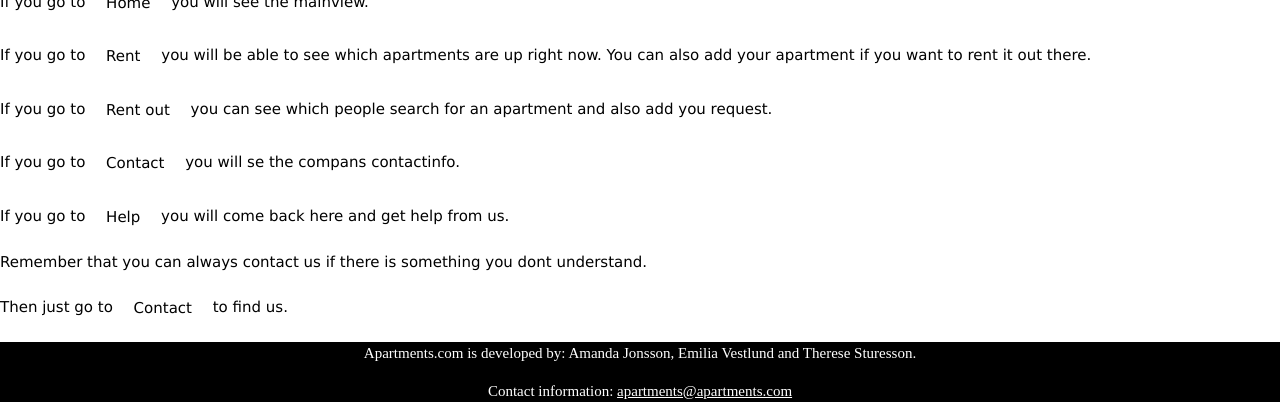
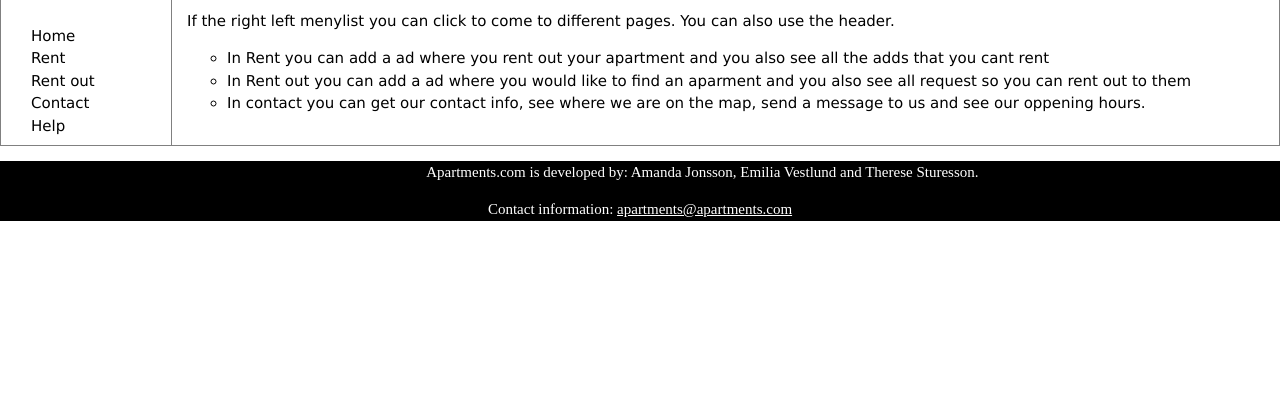
Before and after one commit to AmandaJonsson/Apartments, a website: page frontend/view/Help/help.html in a window 1280 px wide. Shown: the part 484-901 px from the top of the page. After the commit the page ends 800 px from the top, so only its background shows below. Drawn offline with nearby package versions, Linux system fonts and the light colour scheme; files that its build step writes are made by us from their sources.

Commit message:
did more connecting and some helpview

```diff
--- /dev/null
+++ b/frontend/nbproject/customs.json
@@ -0,0 +1,6 @@
+{
+    "elements": {
+        "style": {}
+    },
+    "attributes": {}
+}
--- a/frontend/resources/css/style.css
+++ b/frontend/resources/css/style.css
@@ -32,8 +32,8 @@
 /* The actual popup (appears on top) */
 .popup .popuptext {
     visibility: hidden;
-    width: 160px;
-    background-color: #555;
+    width: 100px;
+    background-color: #543;
     color: #fff;
     text-align: center;
     border-radius: 6px;
--- a/frontend/view/Help/help.html
+++ b/frontend/view/Help/help.html
@@ -18,26 +18,81 @@
 <!-- Header -->
 <div class="header">
   <img src="../../resources/img/A1.png" alt="logo" style="width:100%" />
-  <h1>Help</h1>
 
 </div>
 
- <!-- Main -->
-    <p>If you go to   <a href="../#home" class="w3-button w3-bar-item">Home</a> you
-        will see the mainview.</p>
-    <p>If you go to   <a href="../rent/listRent.html" class="w3-button w3-bar-item">Rent</a>
-    you will be able to see which apartments are up right now. You can also add your apartment
-    if you want to rent it out there.</p>
-    <p>If you go to   <a href="../rentOut/listRentOut.html" class="w3-button w3-bar-item">Rent out</a>
-        you can see which people search for an apartment and also add you request.</p>
-    <p>If you go to   <a href="../Contact/contact.html" class="w3-button w3-bar-item">Contact</a>
-        you will se the compans contactinfo.</p>
-    <p>If you go to   <a href="../Help/help.html" class="w3-button w3-bar-item">Help</a>
-    you will come back here and get help from us.
-    </p>
-    <p>Remember that you can always contact us if there is something you dont understand.</p>
-    <p> Then just go to <a href="../Contact/contact.html" class="w3-button w3-bar-item">Contact</a> to
-    find us. </p>
+
+
+    <style>
+div.container {
+    width: 100%;
+    border: 1px solid gray;
+}
+
+nav.twopage {
+    float: left;
+    max-width: 230px;
+    margin: 1;
+    padding: 2em;
+}
+
+nav.twopage ul {
+    list-style-type: none;
+    padding: 0;
+}
+
+nav.twopage ul a {
+    text-decoration: none;
+
+}
+
+article {
+    margin-left: 170px;
+    border-left: 1px solid gray;
+    padding: 1em;
+    overflow: hidden;
+}
+
+header{
+    text-align: center;
+}
+
+</style>
+<div class="container">
+
+<header>
+   <h1>Help</h1>
+</header>
+
+
+
+
+<nav class ="twopage">
+  <ul>
+    <li><a href="../../index.html">Home</a></li>
+    <li><a href="../Rent.html">Rent</a></li>
+    <li><a href="../RentOut.html">Rent out</a></li>
+    <li><a href="../Contact/contact.html">Contact</a></li>
+    <li><a href="../Help/help.html">Help</a></li>
+  </ul>
+</nav>
+
+<article>
+     <p>If the right left menylist you can click to come to different pages.
+         You can also use the header. </p>
+     <p>
+     <p> <ul type="circle">
+         <li>In Rent you can add a ad where you rent out your apartment and you also
+         see all the adds that you cant rent </li>
+         <li> In Rent out you can add a ad where you would like to find an aparment
+                  and you also see all request so you can rent out to them </li>
+         <li> In contact you can get our contact info, see where we are on the map,
+         send a message to us and see our oppening hours. </li>
+     </ul>
+
+
+
+</article>
 
 
 
@@ -45,7 +100,7 @@
 
 
 
-
+</div>
 
 
 
@@ -62,4 +117,5 @@
 </div>
 
 </body>
+
 </html>
```
Also changed, not shown: frontend/index.html (+2 -2 lines), frontend/view/Contact/contact.html (+7 -5 lines).
